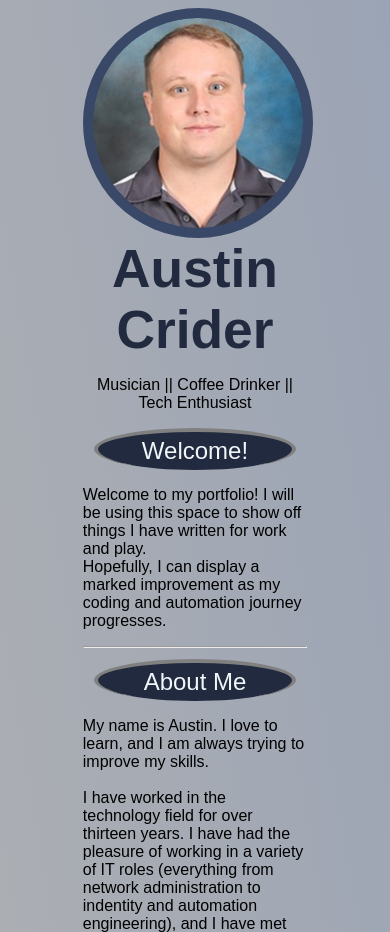
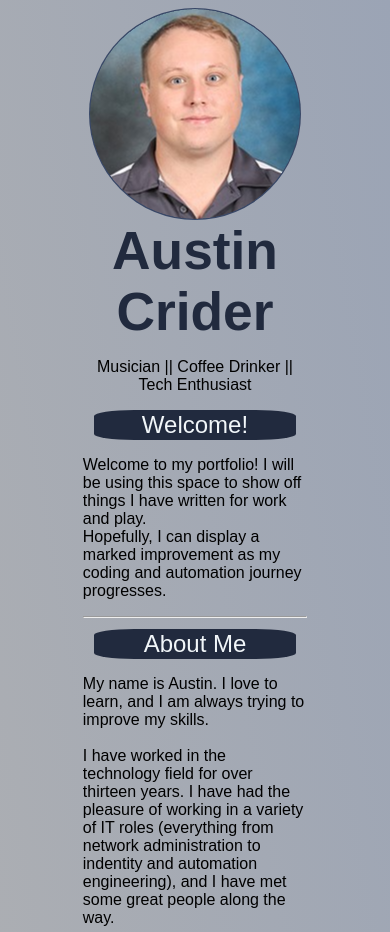
Before and after one commit to austincrider/webportfolio, a plain HTML site: page index.html in a window 390 px wide. Shown: the top 932 px of the page. Drawn offline with Linux system fonts and the light colour scheme; a web font is replaced by a local one.

Commit message:
playing with CSS media queries

```diff
--- a/styles/main.css
+++ b/styles/main.css
@@ -18,8 +18,6 @@ h2 {
     text-align: center;
     border-radius: 50%;
     margin: 5%;
-}
-h3 {
 }
 img {
     display: block;
@@ -54,3 +52,23 @@ div {
 .highlight {
     background-color: white;
 }
+@media (max-width: 400px) {
+    h2 {
+        font-family: 'Bruno Ace SC', Arial;
+        color: #F1F6F9;
+        background: #212A3E;
+        font-weight: normal;
+        border: 0px;
+        padding: 1px;
+        text-align: center;
+        border-radius: 20%;
+    }
+    img {
+        display: relative;
+        margin-left: auto;
+        margin-right: auto;
+        background-color: #394867;
+        padding: 1px;
+        border-radius: 50%;
+    }
+}
```
